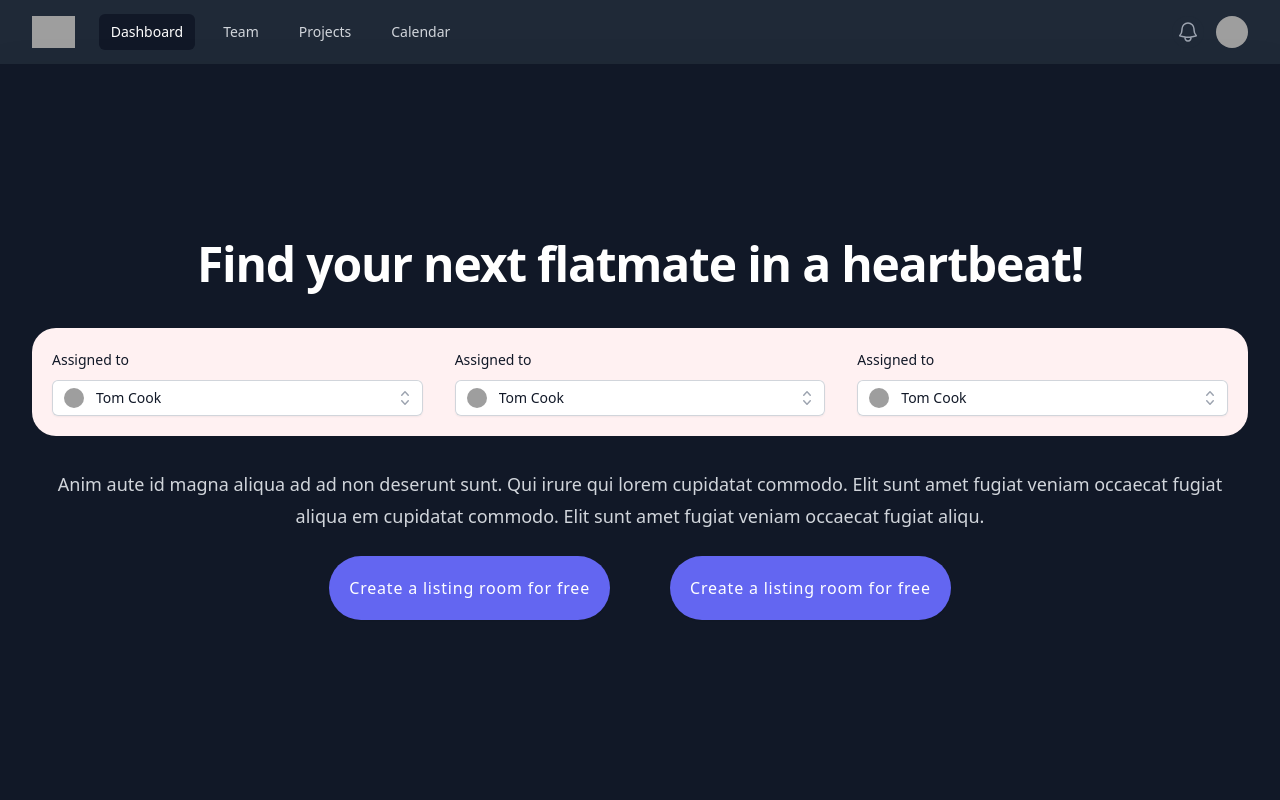
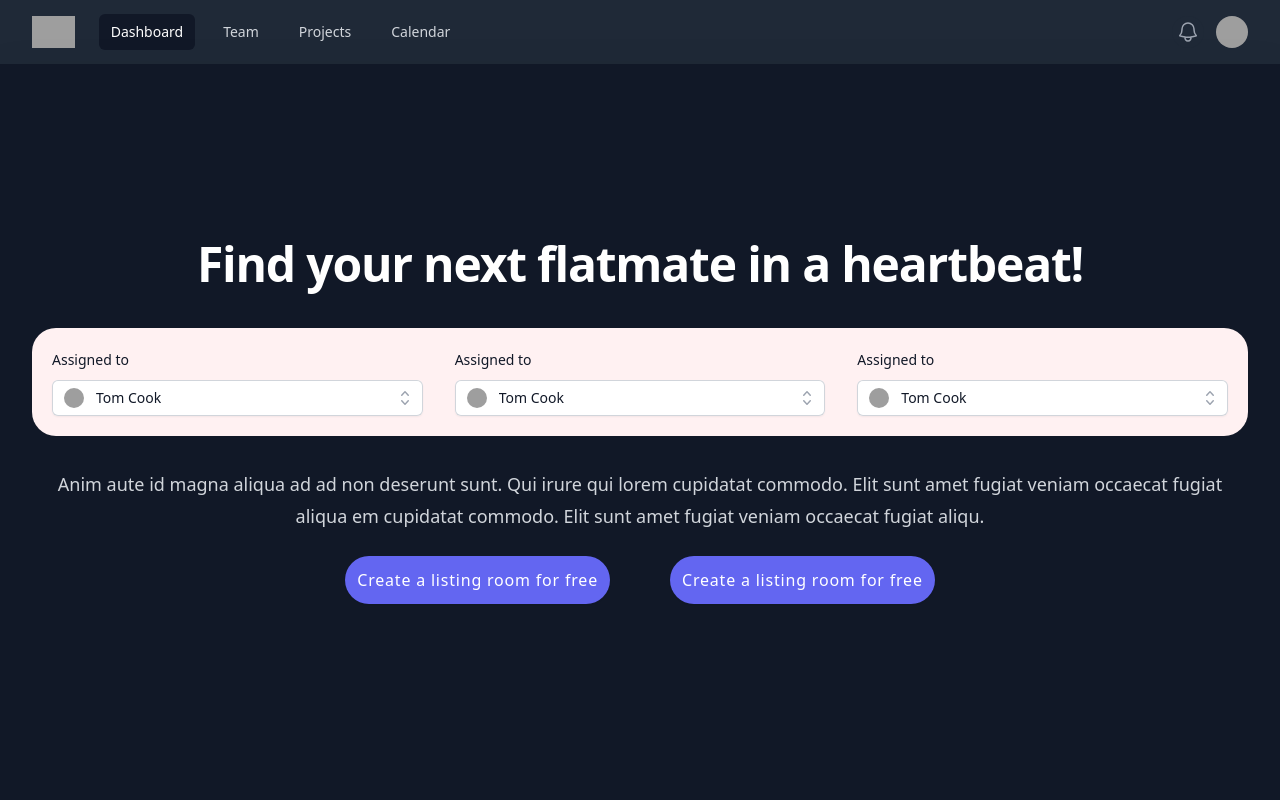
Before and after one commit to esakkiraja100116/Flat-Booking, a Next.js app: page /blog in a window 1280 px wide. Shown: the top 800 px of the page. Built offline with nearby package versions, Linux system fonts and the light colour scheme; grey boxes are pictures that could not be loaded.

Commit message:
btn size reduced

```diff
--- a/src/app/home.js
+++ b/src/app/home.js
@@ -19,7 +19,7 @@ const links = [
     return (
         <button
                 type="submit"
-                className="m-6 flex-none rounded-full bg-indigo-500 p-5 tracking-wider text-md font-medium text-white shadow-sm hover:bg-indigo-400 focus-visible:outline focus-visible:outline-2 focus-visible:outline-offset-2 focus-visible:outline-indigo-500"
+                className="m-6 flex-none rounded-full bg-indigo-500 p-3 tracking-wider sm:text-md font-sm text-white shadow-sm hover:bg-indigo-400 focus-visible:outline focus-visible:outline-2 focus-visible:outline-offset-2 focus-visible:outline-indigo-500"
               >
                 Create a listing room for free
         </button>
```
